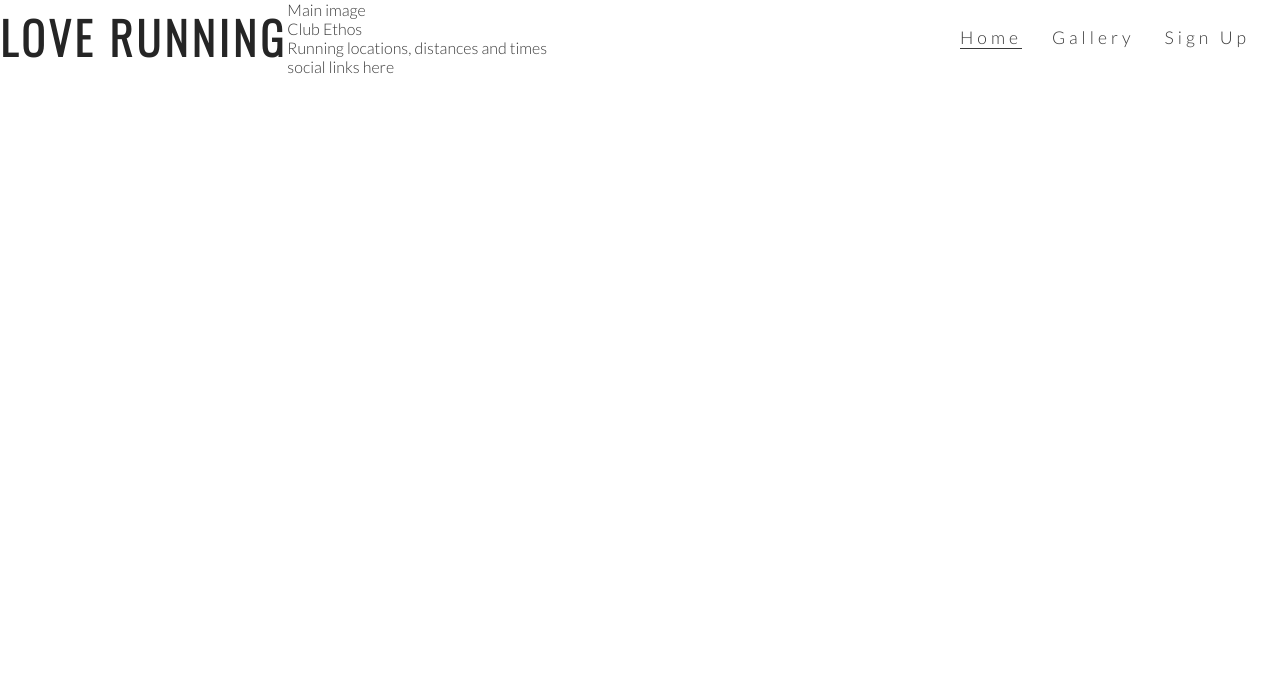
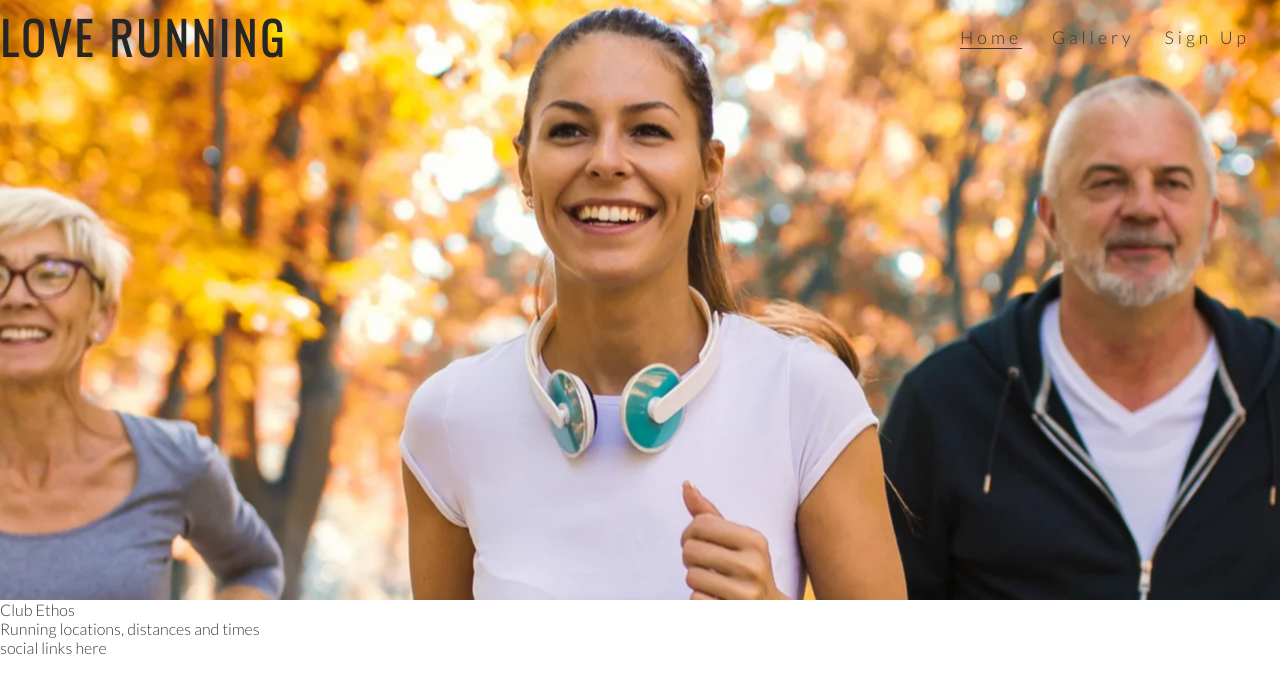
Before and after one commit to HumaIlyas/love-running, a plain HTML site: page index.html in a window 1280 px wide. Drawn offline with nearby package versions, Linux system fonts and the light colour scheme.

Commit message:
Add hero image to the website

```diff
--- a/assets/css/style.css
+++ b/assets/css/style.css
@@ -54,3 +54,9 @@ h1, h2 {
 .active {
     border-bottom: 1px solid #3a3a3a;
 }
+
+#hero-image {
+    height: 600px;
+    width: 100%;
+    background: url(../images/hero-image.webp) no-repeat center center;
+}
--- a/index.html
+++ b/index.html
@@ -31,7 +31,7 @@
         </nav>
     </header>
     <section>
-        Main image
+        <div id="hero-image"></div>
     </section>
     <section>
         Club Ethos
```
Also changed, not shown: assets/images/hero-image.webp (added).
